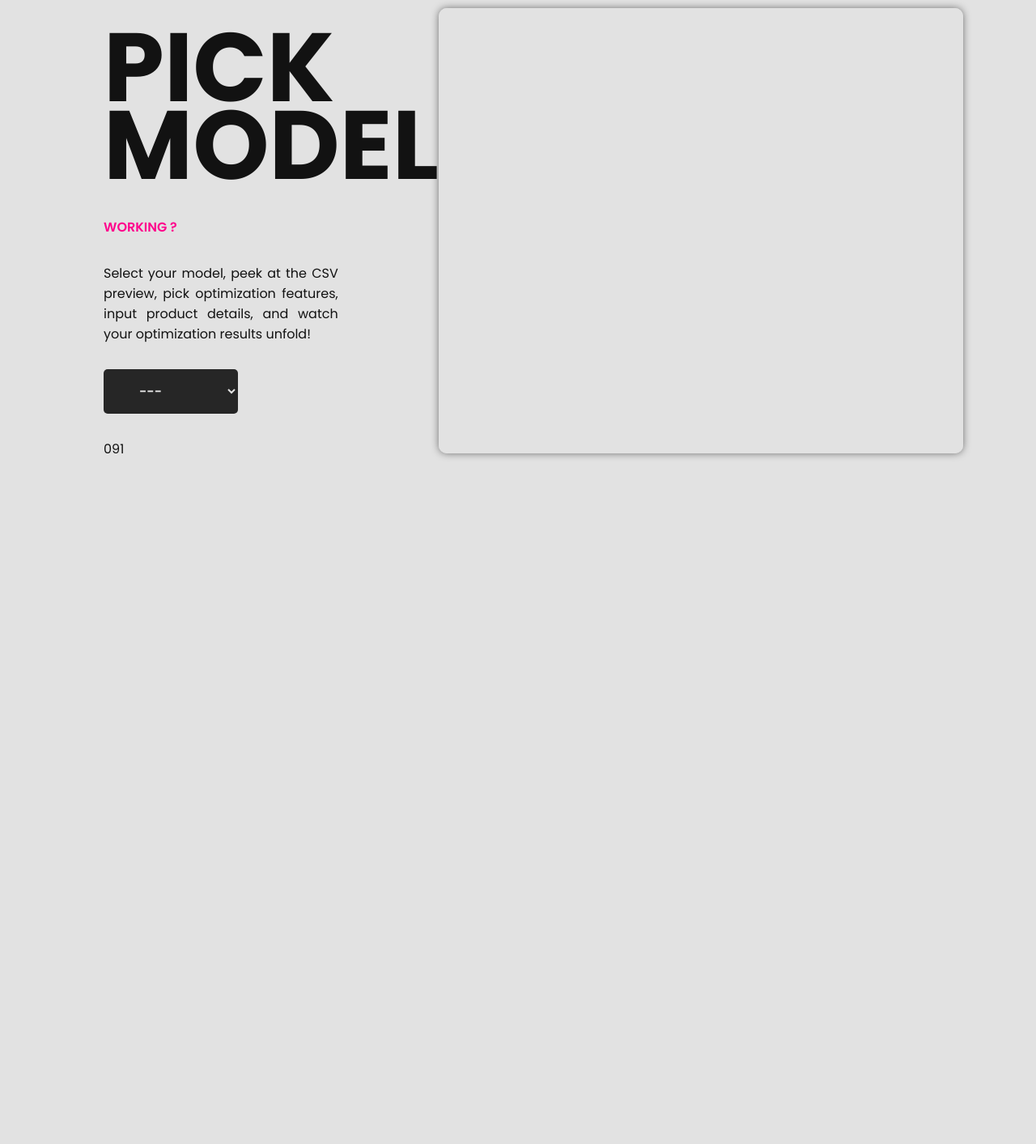
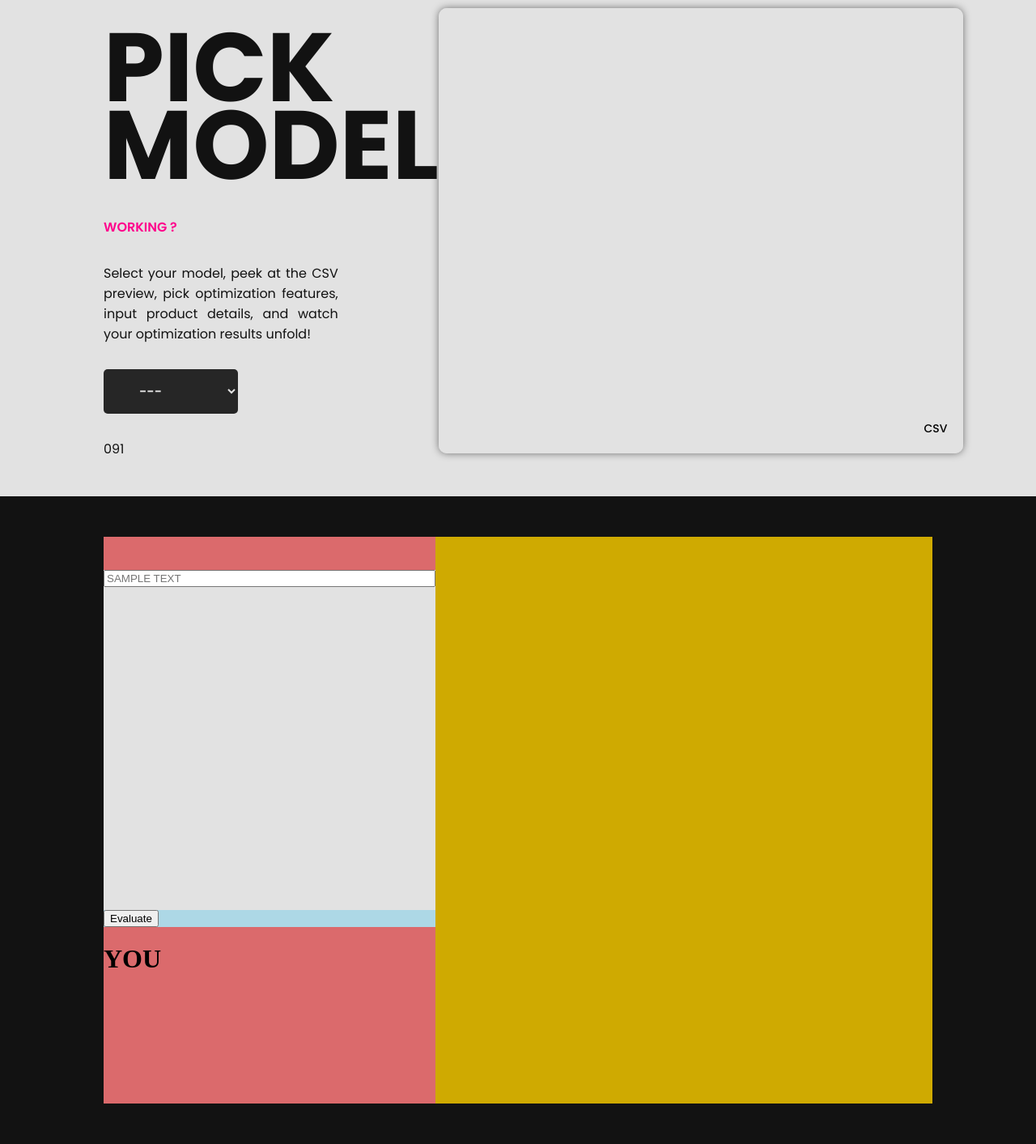
Before and after one commit to AMN-D/PRICEOPTIM, a Django app: template price_optimisation/files/templates/custom.html in a window 1280 px wide. Shown: the part 118-1531 px from the top of the page at 81% size. Before the commit the page ends 684 px from the top, so only its background shows below. Run offline with Django 4.2, Linux system fonts and the light colour scheme; the template is opened without the code that fills it, so the values that code supplies are empty; some web fonts are replaced.

Commit message:
custom page checkpoint

```diff
--- a/price_optimisation/files/static/style.css
+++ b/price_optimisation/files/static/style.css
@@ -584,6 +584,7 @@ footer {
     min-width: 80%;
     margin: 0;
     flex-direction: row;
+    margin-bottom: 30px;
 }
 
 .body-your-inside-text-container {
@@ -719,3 +720,67 @@ footer {
     background-color: var(--neon-pink);
     color: var(--bg-color);
 }
+
+.body-your-inside-csv-container p {
+    position: absolute;
+    bottom: 0;
+    right: 0;
+    margin: 10px;
+    font-family: "Poppins", sans-serif;
+    font-weight: 500;
+    font-style: normal;
+    font-size: 14px;
+}
+
+.body-your-feature {
+    display: flex;
+    justify-content: center;
+    align-items: center;
+    position: relative;
+    height: 100vh;
+    width: 100%;
+    margin: 0;
+    background-color: #121212;
+}
+
+.body-your-feature-inside {
+    display: flex;
+    position: relative;
+    min-width: 80%;
+    margin: 0;
+    flex-direction: row;
+}
+
+.body-your-feature-input {
+    display: flex;
+    flex-direction: column;
+    min-height: 700px;
+    background-color: #DB6A6C;
+    width: 40%;
+}
+
+.body-your-feature-selector {
+    flex: 1;
+    display: flex;
+    flex-direction: column;
+    justify-content: flex-start;
+    align-items: center;
+    min-height: 10px;
+    position: relative;
+    background-color: #CFAA01;
+}
+
+.body-your-feature-input-main {
+    display: flex;
+    flex-direction: column;
+    width: 100%;
+    background-color: #E2E2E2;
+    min-height: 60%;
+    margin-top: 10%;
+}
+
+.body-your-feature-input-main-eval {
+    width: 100%;
+    min-height: 10px;
+    background-color: lightblue;
+}
--- a/price_optimisation/files/templates/custom.html
+++ b/price_optimisation/files/templates/custom.html
@@ -27,15 +27,32 @@
             </div>
             <div class="body-your-inside-csv-container">
                 <table id="csv-table"></table>
+                <p>CSV</p>
             </div>
         </div>
     </div>
+    <div class="body-your-feature">
+        <div class="body-your-feature-inside">
+            <div class="body-your-feature-input">
+                <div class="body-your-feature-input-main">
+                    <input class="body-your-feature-input-main-input" type="text" id="input-feature" placeholder="SAMPLE TEXT">
+                </div>
+                <div class="body-your-feature-input-main-eval">
+                    <button class="custom-button">Evaluate</button>
+                </div>
+                <div class="body-your-feature-design">
+                    <h1>YOU</h1>
+                </div>
+            </div>
+            <div class="body-your-feature-selector"></div>
+        </div>
+    </div>
 </div>
-
 <script>
     document.addEventListener("DOMContentLoaded", function () {
         var selectElement = document.getElementById('selectOption');
         var containerDiv = document.querySelector('.body-your-inside-csv-container');
+        var paragraph = document.createElement('p'); // Create the paragraph element
 
         selectElement.addEventListener('change', function () {
             if (selectElement.value === '1') {
@@ -57,10 +74,19 @@
                     }
                     table += '</table>';
                     containerDiv.innerHTML = table;
+
+                    // Remove the paragraph if it exists
+                    if (containerDiv.contains(paragraph)) {
+                        containerDiv.removeChild(paragraph);
+                    }
                 }
             } else if (selectElement.value === '0') {
                 // Clear the div
                 containerDiv.innerHTML = '';
+
+                // Add the paragraph
+                paragraph.textContent = 'CSV';
+                containerDiv.appendChild(paragraph);
             } else {
                 console.log('Select a value');
             }
```
Also changed, not shown: price_optimisation/files/static/cust_script.js (+15 -1 lines).
